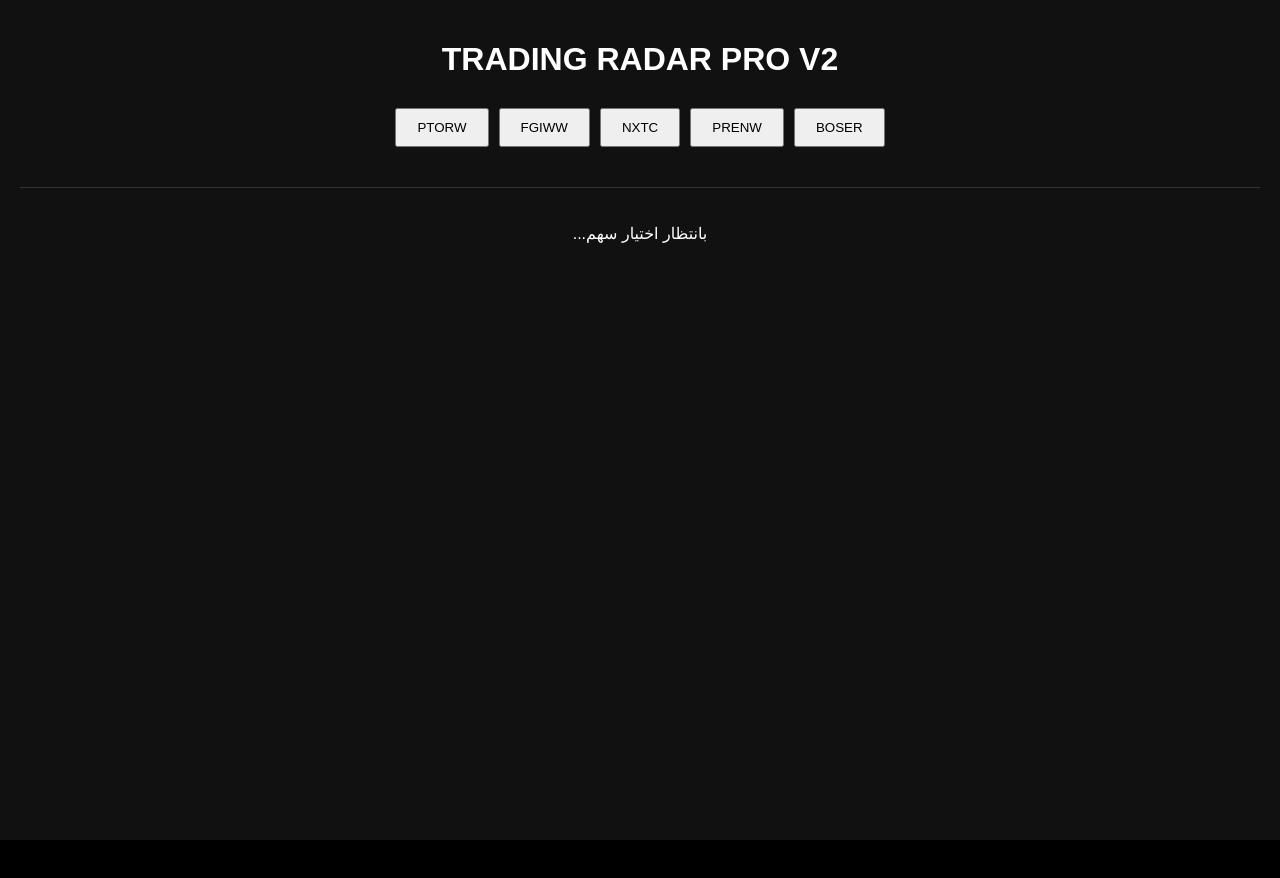
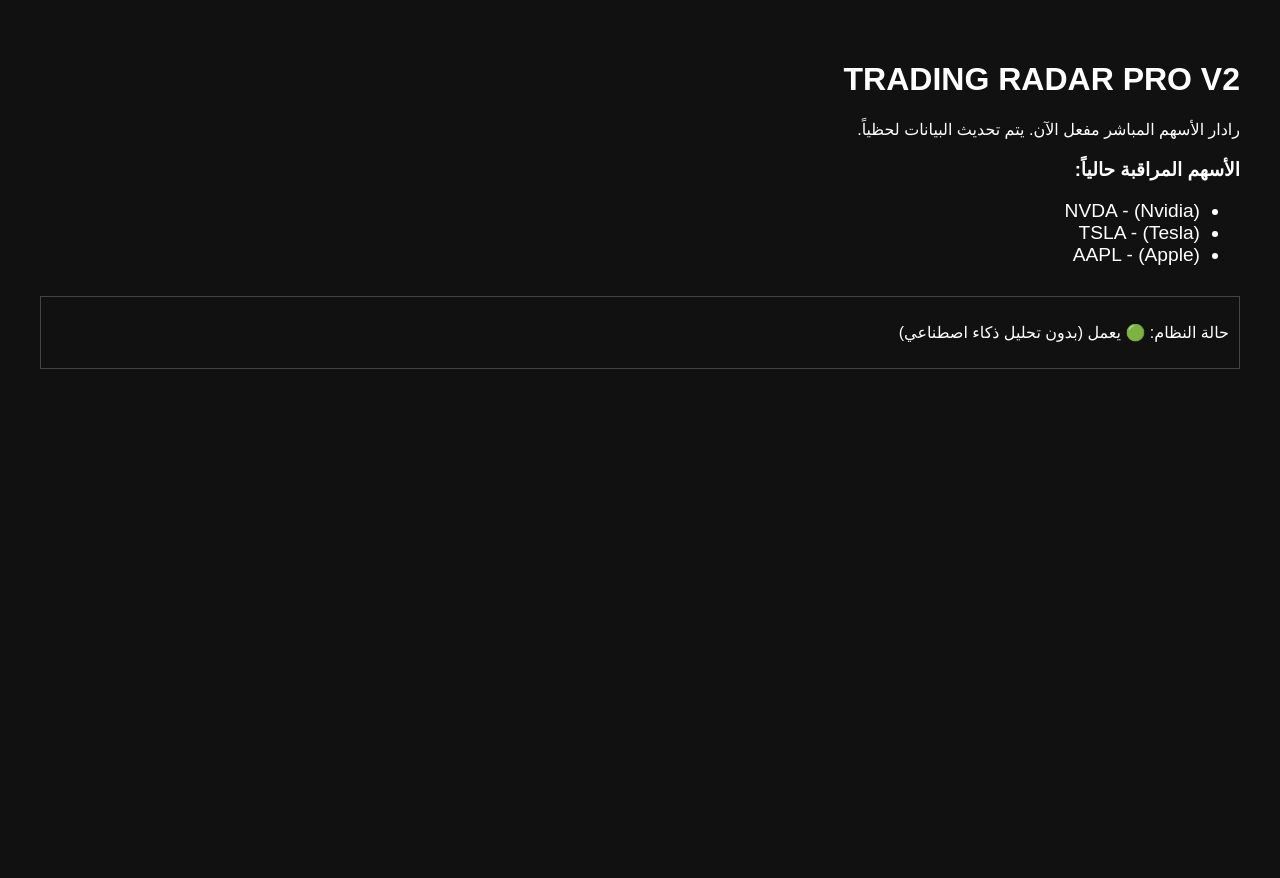
Before and after one commit to fares1040/trading-bot-pro, a Next.js app: page / in a window 1280 px wide. Before the commit the page ends 840 px from the top, so only its background shows below. Built offline with nearby package versions, Linux system fonts and the light colour scheme.

Commit message:
Refactor Home component layout and remove analysis logic

```diff
--- a/app/page.tsx
+++ b/app/page.tsx
@@ -1,38 +1,20 @@
-'use client';
+export default function Home() {
+  return (
+    <main style={{ padding: '40px', fontFamily: 'sans-serif', backgroundColor: '#111', color: '#fff', minHeight: '100vh' }}>
+      <h1>TRADING RADAR PRO V2</h1>
+      <p>رادار الأسهم المباشر مفعل الآن. يتم تحديث البيانات لحظياً.</p>
 
-import { useState } from 'react';
+      <div style={{ marginTop: '20px' }}>
+        <h3>الأسهم المراقبة حالياً:</h3>
+        <ul style={{ fontSize: '1.2rem' }}>
+          <li>NVDA - (Nvidia)</li>
+          <li>TSLA - (Tesla)</li>
+          <li>AAPL - (Apple)</li>
+        </ul>
+      </div>
 
-export default function Home() {
-  const [analysis, setAnalysis] = useState("بانتظار اختيار سهم...");
-  const stocks = ["BOSER", "PRENW", "NXTC", "FGIWW", "PTORW"];
-
-  const handleAnalyze = async (symbol: string) => {
-    setAnalysis("جاري التحليل...");
-    try {
-      const response = await fetch('/api/analyze', {
-        method: 'POST',
-        headers: { 'Content-Type': 'application/json' },
-        body: JSON.stringify({ symbol }),
-      });
-      const data = await response.json();
-      setAnalysis(data.analysis || "خطأ في جلب البيانات");
-    } catch (error) {
-      setAnalysis("حدث خطأ في الاتصال.");
-    }
-  };
-
-  return (
-    <main style={{ padding: '20px', textAlign: 'center', backgroundColor: '#111', color: '#fff', minHeight: '100vh' }}>
-      <h1>TRADING RADAR PRO V2</h1>
-      <div style={{ display: 'flex', justifyContent: 'center', gap: '10px', marginTop: '30px', flexWrap: 'wrap' }}>
-        {stocks.map((stock) => (
-          <button key={stock} onClick={() => handleAnalyze(stock)} style={{ padding: '10px 20px', cursor: 'pointer' }}>
-            {stock}
-          </button>
-        ))}
-      </div>
-      <div style={{ marginTop: '40px', padding: '20px', borderTop: '1px solid #333' }}>
-        <p>{analysis}</p>
+      <div style={{ marginTop: '30px', padding: '10px', border: '1px solid #444' }}>
+        <p>حالة النظام: 🟢 يعمل (بدون تحليل ذكاء اصطناعي)</p>
       </div>
     </main>
   );
```
